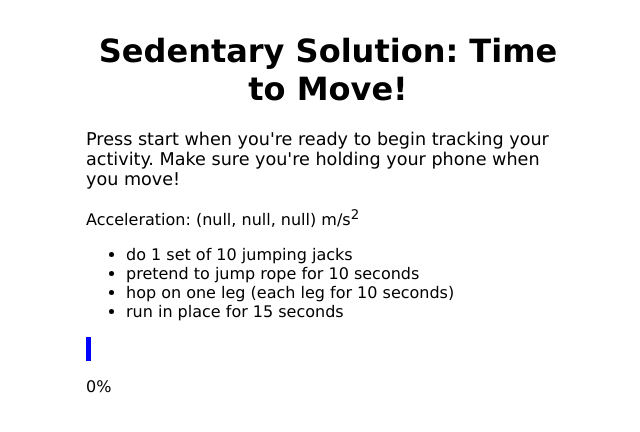
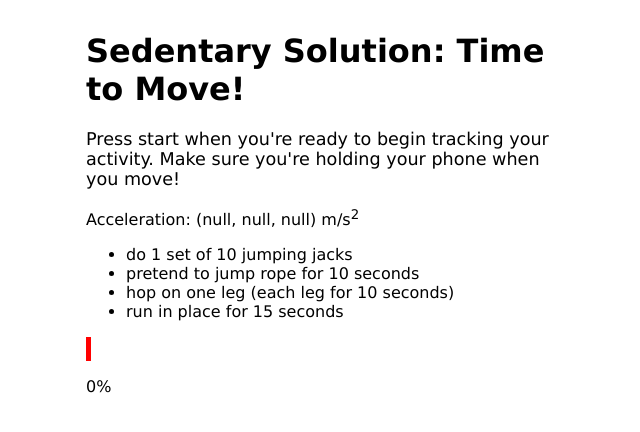
Before and after one commit to akibamegan/motion-test, a website: page index.html in a window 1280 px wide. Both pictures are taken after a click on the button "Start". Shown: the whole page, without its empty margins (312-952 px from the left). Drawn offline with nearby package versions, Linux system fonts and the light colour scheme.

Commit message:
more bar fixes

```diff
--- a/index.html
+++ b/index.html
@@ -2,6 +2,7 @@
 <html lang="en">
 <head>
 	<meta charset="UTF-8">
+	<meta name="viewport" content="width=device-width, initial-scale=1.0, shrink-to-fit=no">
 	<title>Sedentary Solution: Get Moving</title>
 	<style>
 		* {
@@ -18,7 +19,7 @@
 		}
 
 		h1 {
-			text-align: center;
+			/*text-align: center;*/
 		}
 
 		#directions {
@@ -38,7 +39,7 @@
 		}
 
 		#myBar {
-			background: blue;
+			background: red;
 		}
 
 		.api-support {
@@ -48,6 +49,9 @@
 		.hidden {
 			display: none;
 		}
+
+
+
 	</style>
 </head>
 <body>
```
